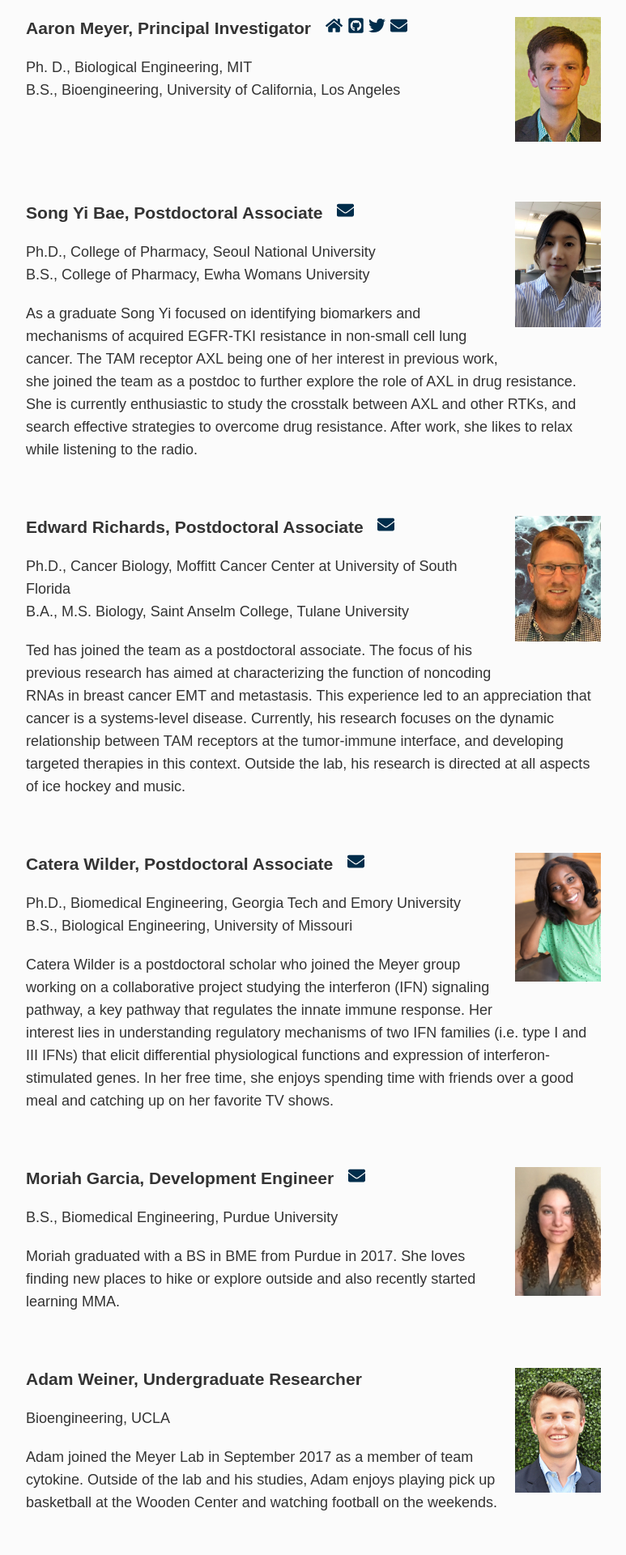
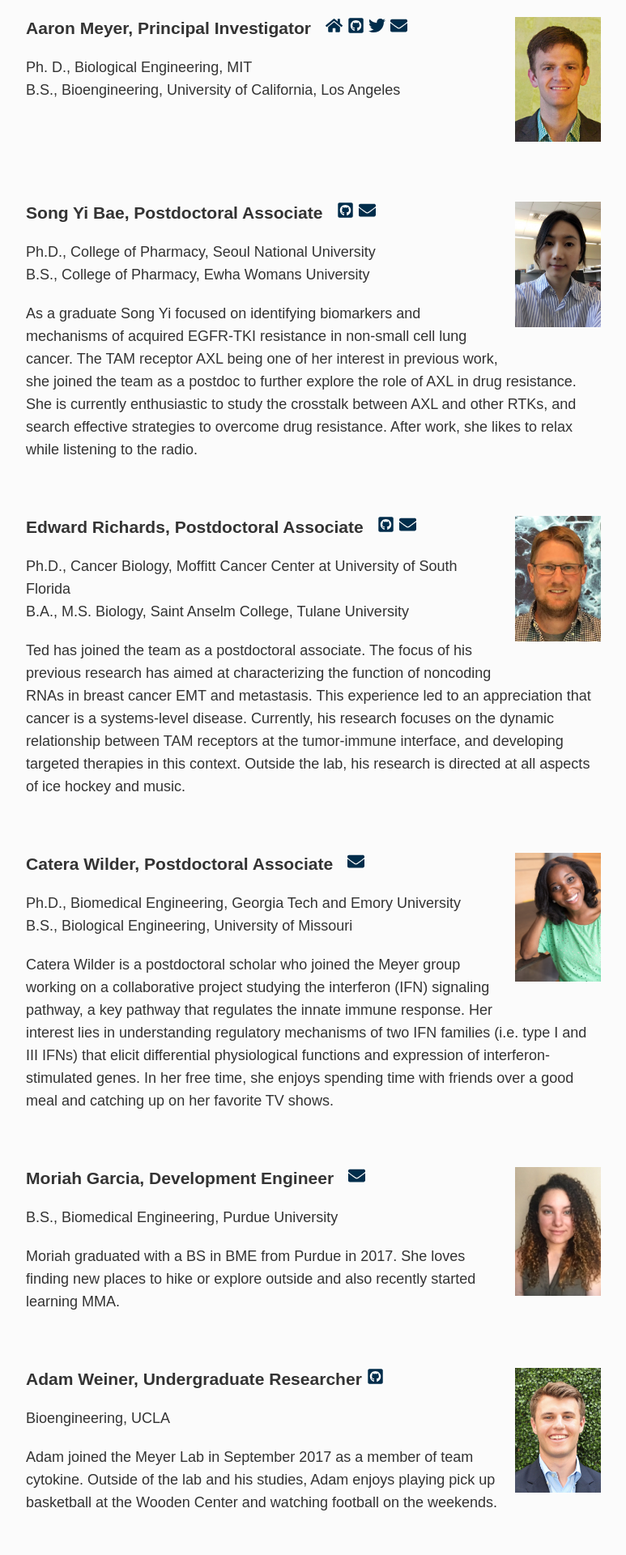
Before and after one commit to meyer-lab/asmlab.org, a Jekyll site: the page built from team/index.md, in a window 1280 px wide. Shown: the part 763-2683 px from the top of the page at 81% size, without its empty margins (253-1026 px from the left). Built offline with Jekyll 4.4.1, drawn with Linux system fonts in a browser that asks for light colours; some web fonts are replaced.

Commit message:
Update index.md

```diff
--- a/team/index.md
+++ b/team/index.md
@@ -15,7 +15,7 @@ B.S., Bioengineering, University of California, Los Angeles
 <br />
 
 <div class="span_2 right"><img src="/public/photos/sybae.jpg" width="120px" alt="Song Yi's picture" /></div>
-### Song Yi Bae, Postdoctoral Associate&nbsp;&nbsp;&nbsp;<a href="mailto:sybae@mit.edu"><svg class="svg-icon"><use xlink:href="#fa-envelope"></use></svg></a>
+### Song Yi Bae, Postdoctoral Associate&nbsp;&nbsp;&nbsp;<a href="https://github.com/sybae722"><svg class="svg-icon"><use xlink:href="#fa-github"></use></svg></a>  <a href="mailto:sybae@mit.edu"><svg class="svg-icon"><use xlink:href="#fa-envelope"></use></svg></a>
 Ph.D., College of Pharmacy, Seoul National University
 B.S., College of Pharmacy, Ewha Womans University
 
@@ -24,7 +24,7 @@ As a graduate Song Yi focused on identifying biomarkers and mechanisms of acquir
 <br />
 
 <div class="span_2 right"><img src="/public/photos/ted.jpg" width="120px" alt="Ted's picture" /></div>
-### Edward Richards, Postdoctoral Associate&nbsp;&nbsp;&nbsp;<a href="mailto:erichard@mit.edu"><svg class="svg-icon"><use xlink:href="#fa-envelope"></use></svg></a>
+### Edward Richards, Postdoctoral Associate&nbsp;&nbsp;&nbsp;<a href="https://github.com/erichards88"><svg class="svg-icon"><use xlink:href="#fa-github"></use></svg></a>  <a href="mailto:erichard@mit.edu"><svg class="svg-icon"><use xlink:href="#fa-envelope"></use></svg></a>
 Ph.D., Cancer Biology, Moffitt Cancer Center at University of South Florida
 B.A., M.S. Biology, Saint Anselm College, Tulane University
 
@@ -51,7 +51,7 @@ Moriah graduated with a BS in BME from Purdue in 2017. She loves finding new pla
 
 <div class="span_2 right"><img src="/public/photos/aweiner.jpg" width="120px" alt="Adam's picture" /></div>
 
-### Adam Weiner, Undergraduate Researcher
+### Adam Weiner, Undergraduate Researcher  <a href="https://github.com/adamcweiner"><svg class="svg-icon"><use xlink:href="#fa-github"></use></svg></a>
 Bioengineering, UCLA
 
 Adam joined the Meyer Lab in September 2017 as a member of team cytokine. Outside of the lab and his studies, Adam enjoys playing pick up basketball at the Wooden Center and watching football on the weekends.
@@ -60,7 +60,7 @@ Adam joined the Meyer Lab in September 2017 as a member of team cytokine. Outsid
 
 <div class="span_2 right"><img src="/public/photos/afarhat.jpg" width="120px" alt="Ali's picture" /></div>
 
-### Ali Farhat, Undergraduate Researcher
+### Ali Farhat, Undergraduate Researcher  <a href="https://github.com/alifarhat30"><svg class="svg-icon"><use xlink:href="#fa-github"></use></svg></a>
 Bioengineering, UCLA
 
 Ali joined the Meyer Lab in September 2017 as a member of team cytokine. When not in lab and not studying, Ali enjoys watching MARVEL and DC Superhero shows on Netflix as well as kicking a soccer ball around with his friends.
@@ -69,7 +69,7 @@ Ali joined the Meyer Lab in September 2017 as a member of team cytokine. When no
 
 <div class="span_2 right"><img src="/public/photos/ryan.jpg" width="120px" alt="Rui's picture" /></div>
 
-### Rui Yan, Undergraduate Researcher
+### Rui Yan, Undergraduate Researcher  <a href="https://github.com/rui-yan"><svg class="svg-icon"><use xlink:href="#fa-github"></use></svg></a>
 Applied Math, UCLA
 
 In the Meyer lab, Rui is offering computational and programming support on the growth model project.
```
